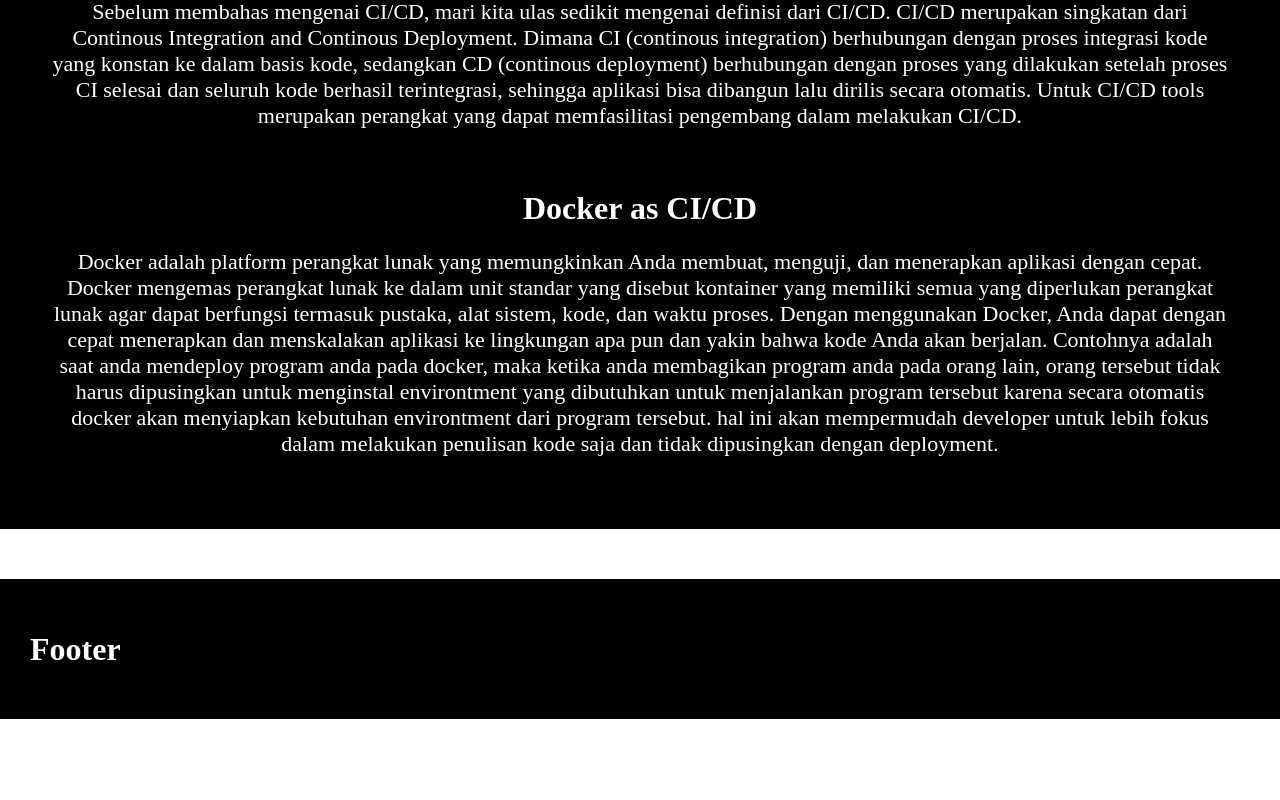
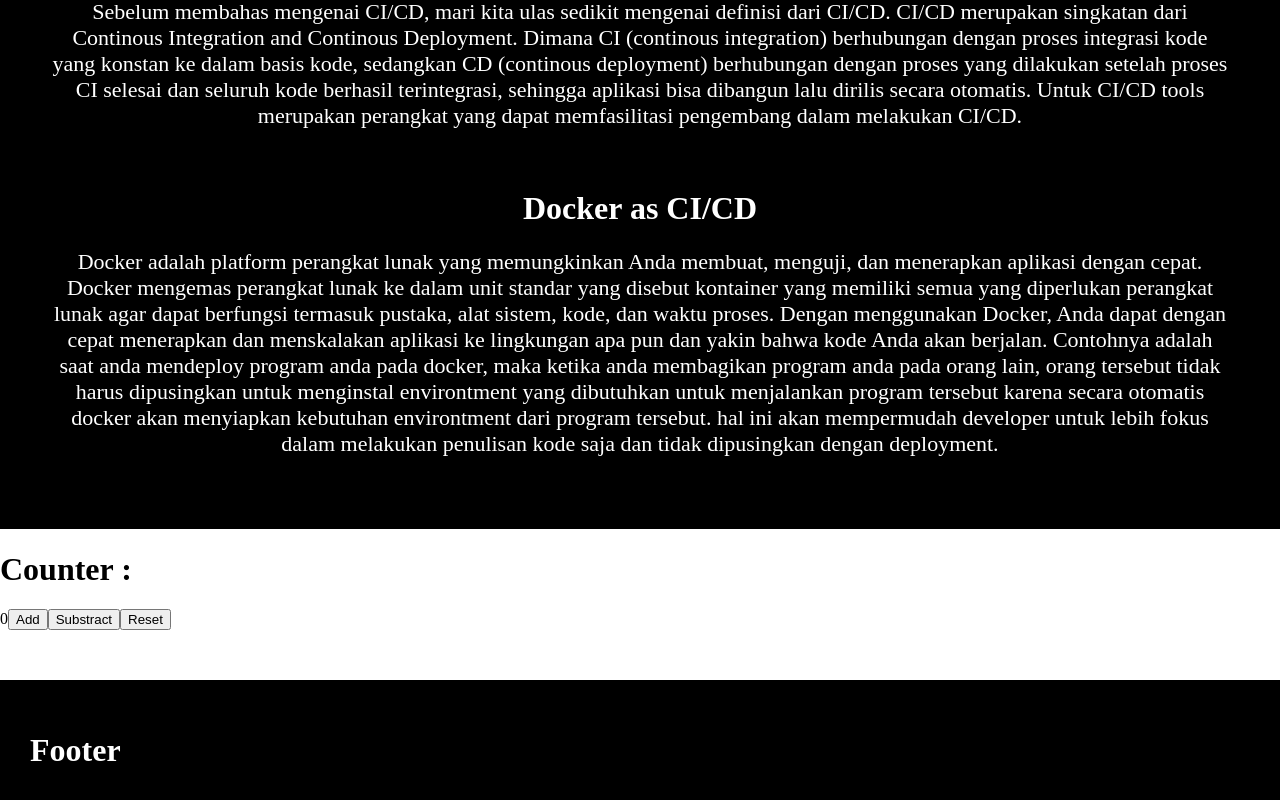
Before and after one commit to rifkyhilman/PBI-CoreInitiative-Frontend, a Vue app: page / in a window 1280 px wide. Shown: the part 1803-2603 px from the top of the page. Before the commit the page ends 2522 px from the top, so only its background shows below. Built offline with nearby package versions, Linux system fonts and the light colour scheme.

Commit message:
:camera_flash: Add Unit Testing using jest
add Unit Testing using jest

```diff
--- /dev/null
+++ b/jest.config.js
@@ -0,0 +1,3 @@
+module.exports = {
+  preset: '@vue/cli-plugin-unit-jest'
+}
--- a/src/App.vue
+++ b/src/App.vue
@@ -3,6 +3,7 @@
     <LearnSlot>
       <LearnProps :title="titles" />
       <LearnDocker :title="titles"/>
+      <LearnTesting />
     </LearnSlot>
   </div>
 </template>
@@ -11,13 +12,15 @@
 import LearnProps from './components/week-01/LearnProps.vue';
 import LearnSlot from './components/week-01/LearnSlot.vue';
 import LearnDocker from './components/week-02/LearnDocker.vue';
+import LearnTesting from './components/week-03/LearnTesting.vue';
 
 export default {
   name: 'App',
   components: {
     LearnSlot,
     LearnProps,
-    LearnDocker
+    LearnDocker,
+    LearnTesting
 },
   data() {
     return {
--- /dev/null
+++ b/src/components/week-03/LearnTesting.vue
@@ -0,0 +1,35 @@
+<template>
+    <div class="container">
+        <h1>Counter : </h1>
+        <span data-test="number">{{ number }}</span>
+        <button data-test="add_number" @click="addNumber">Add</button>
+        <button data-test="substract_number" @click="substractNumber">Substract</button>
+        <button data-test="reset_number" @click="resetNumber">Reset</button>
+    </div>
+</template>
+
+<script>
+export default {
+    name: "LearnTesting",
+    data() {
+        return{
+            number : 0
+        }
+    },
+    methods: {
+        addNumber(){
+            this.number ++
+        },
+        substractNumber(){
+            this.number --
+        },
+        resetNumber(){
+            this.number = 0
+        }
+    }
+}
+</script>
+
+<style>
+
+</style>
```
Also changed, not shown: package.json (+18 -1 lines), 2 other files (tests, documents, lock files or other folders).
